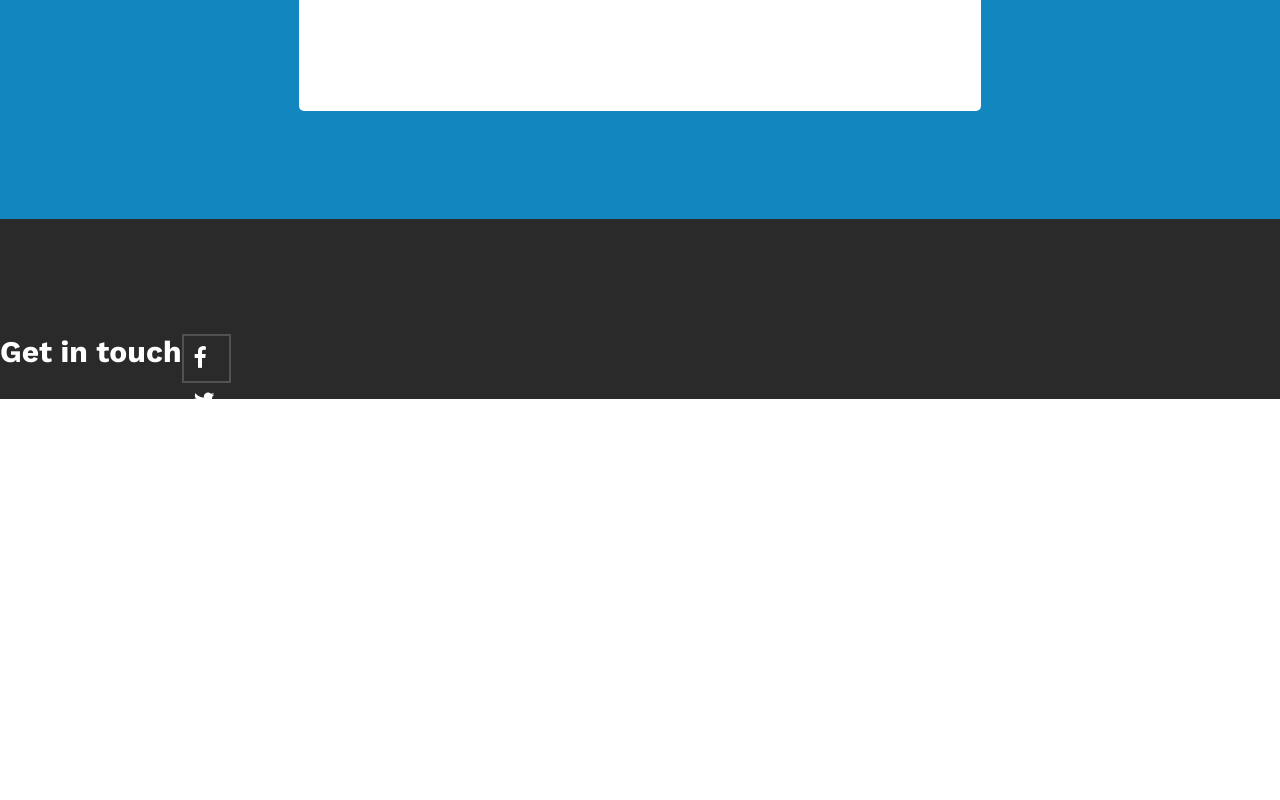
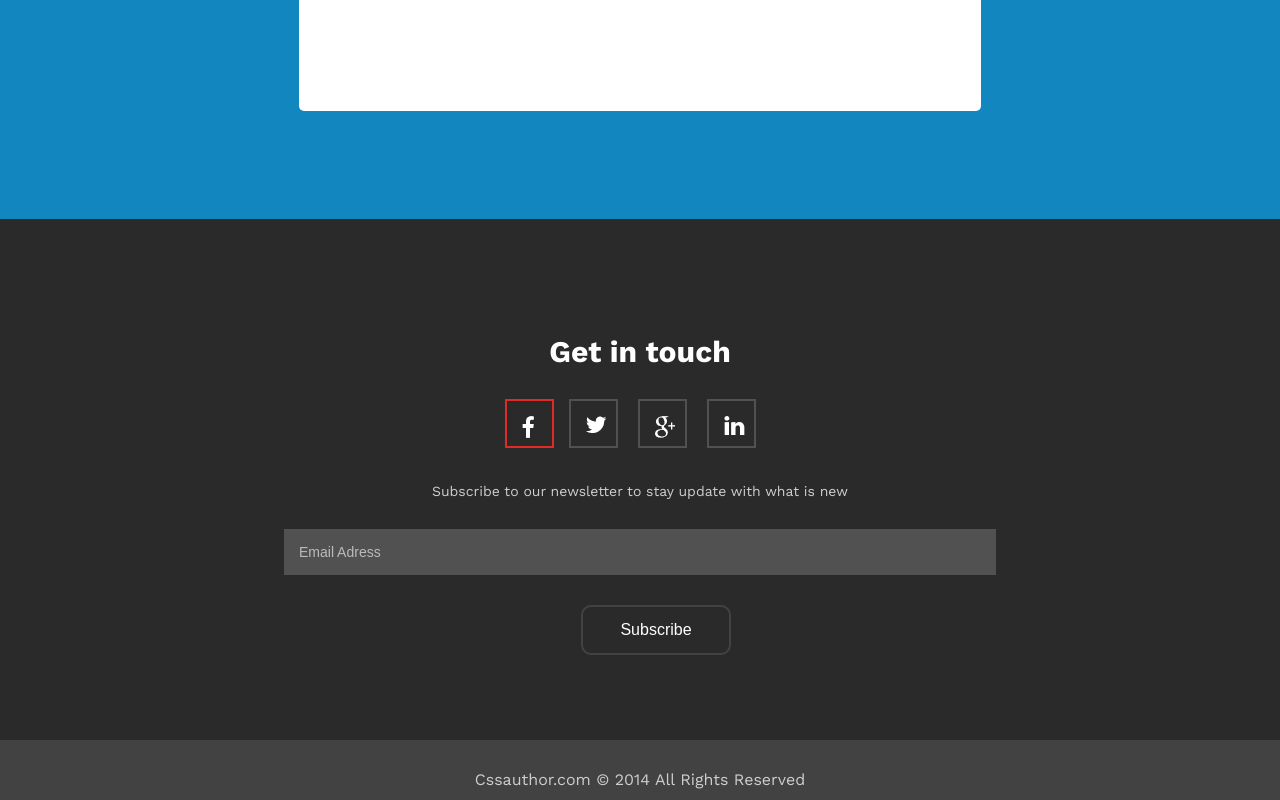
Before and after one commit to scorppavel/secondtemp, a plain HTML site: page index.html in a window 1280 px wide. Shown: the part 4330-5130 px from the top of the page. Before the commit the page ends 4842 px from the top, so only its background shows below. Drawn offline with nearby package versions, Linux system fonts and the light colour scheme.

Commit message:
Ending template

```diff
--- a/index.html
+++ b/index.html
@@ -267,13 +267,36 @@
     <div class="get-in">
       Get in touch
     </div>
-    <div class="social-icons">
-      <img class="fb" src="img/fb.png" alt="facebook">
-      <img src="img/twitter.png" alt="twitter">
-      <img src="img/google.png" alt="google+">
-      <img src="img/isnt.png" alt="instagram">
+    <div class="icons">
+      <div class="social-icons-fb">
+        <img class="fb" src="img/fb.png" alt="facebook">
+      </div>
+      <div class="social-icons">
+        <img src="img/twitter.png" alt="twitter">
+      </div>
+      <div class="social-icons">
+        <img src="img/google.png" alt="google+">
+      </div>
+      <div class="social-icons">
+        <img src="img/isnt.png" alt="instagram">
+      </div>
+    </div>
+    </div>
+    <div class="text-get-in">
+      Subscribe to our newsletter to stay update with what is new
+    </div>
+    <div class="input-getin">
+      <input id="getin-input" type="text" name="e-mail" placeholder="Email Adress">
+    </div>
+    <div class="btn-get">
+      <button class="btn">
+        <a href="#">Subscribe</a>
+      </button>
     </div>
   </section>
+  <footer>
+      Cssauthor.com © 2014 All Rights Reserved
+  </footer>
 </body>
 
 </html>
--- a/style.css
+++ b/style.css
@@ -427,24 +427,86 @@ form .btn a {
 }
 
 .get {
-  display: flex;
   padding-top: 115px;
   background: #2a2a2a;
 }
 
 .get-in {
   padding-bottom: 30px;
+  text-align: center;
   color: #fff;
   font-size: 30px;
   font-weight: bold;
 }
 
+.icons {
+  display: flex;
+  justify-content: center;
+}
+
+.social-icons-fb {
+  margin-right: 15px;
+  width: 45px;
+  height: 45px;
+  border: 2px solid #de2b24;
+}
+
+.social-icons-fb img {
+  padding: 15px;
+}
+
 .social-icons {
+  margin-right: 20px;
   width: 45px;
   height: 45px;
   border: 2px solid #515151;
 }
 
 .social-icons img {
-  padding: 10px;
+  padding: 15px;
 }
+
+.text-get-in {
+  text-align: center;
+  font-size: 14px;
+  color: #cecece;
+  padding: 35px 0 30px 0;
+}
+
+#getin-input {
+  border-radius: 0;
+  width: 682px;
+  background: #515151;
+  border: none;
+}
+
+.input-getin {
+  text-align: center;
+  padding-bottom: 25px;
+}
+
+.get .btn {
+  height: 50px;
+  width: 150px;
+  background: #2a2a2a;
+  border: 2px solid #424242;
+  border-radius: 10px;
+}
+
+.btn-get {
+  text-align: center;
+  padding-bottom: 85px;
+}
+
+.get .btn a {
+  color: #fff;
+  text-decoration: none;
+}
+
+footer {
+  text-align: center;
+  padding-top: 30px;
+  color: #cecece;
+  background: #424242;
+  height: 30px;
+}
```
